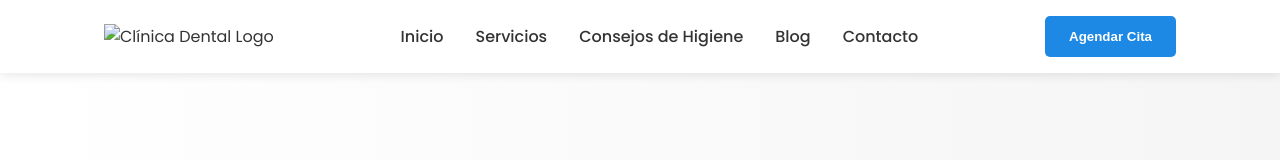
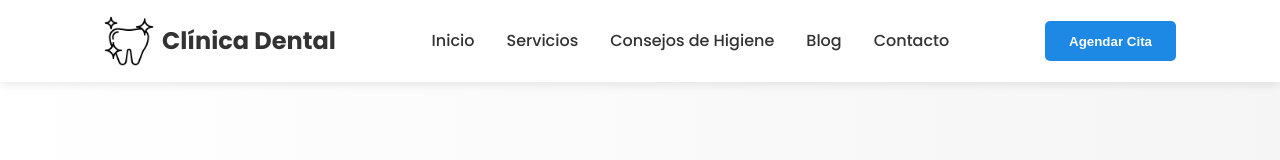
Before and after one commit to sandovaldavid/Dental-Clinic, a plain HTML site: page index.html in a window 1280 px wide. Shown: the top 160 px of the page. Drawn offline with Linux system fonts and the light colour scheme.

Commit message:
💄 Update logo image and enhance navigation layout for dental care website

```diff
--- a/index.html
+++ b/index.html
@@ -14,7 +14,8 @@
     <header>
         <nav>
             <div class="logo">
-                <img src="images/logo.svg" alt="Clínica Dental Logo">
+                <img src="images/logo.png" alt="Clínica Dental Logo">
+                <h1>Clínica Dental</h1>
             </div>
             <ul class="nav-menu">
                 <li><a href="#inicio">Inicio</a></li>
--- a/styles/style.css
+++ b/styles/style.css
@@ -38,8 +38,14 @@ nav {
     margin: 0 auto;
 }
 
+.logo{
+    display: flex;
+    align-items: center;
+}
+
 .logo img {
     height: 50px;
+    margin-right: .5rem;
 }
 
 .nav-menu {
```
Also changed, not shown: images/logo.png (added).
